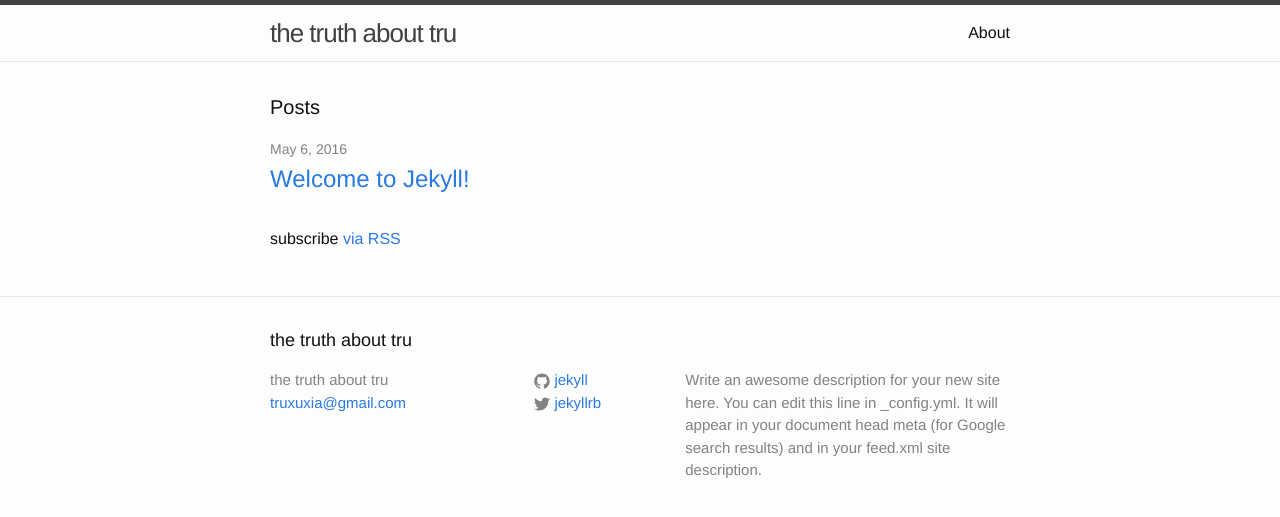
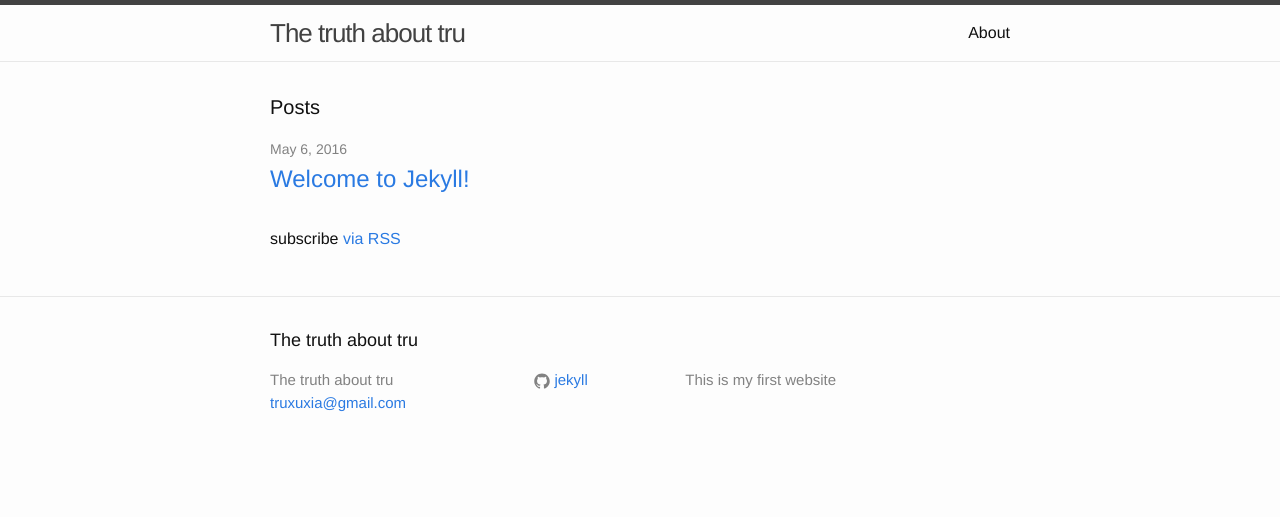
Before and after one commit to truxuxia/truxuxia.github.io, a Jekyll site: the page built from index.html, in a window 1280 px wide. Shown: the top 517 px of the page. Built offline with Jekyll 4.4.1, drawn with Linux system fonts in a browser that asks for light colours.

Commit message:
Update _config.yml

```diff
--- a/_config.yml
+++ b/_config.yml
@@ -6,15 +6,13 @@
 # 'jekyll serve'. If you change this file, please restart the server process.
 
 # Site settings
-title: the truth about tru
+title: The truth about tru
 email: truxuxia@gmail.com
 description: > # this means to ignore newlines until "baseurl:"
-  Write an awesome description for your new site here. You can edit this
-  line in _config.yml. It will appear in your document head meta (for
-  Google search results) and in your feed.xml site description.
+  This is my first website
 baseurl: "" # the subpath of your site, e.g. /blog
 url: "http://yourdomain.com" # the base hostname & protocol for your site
-twitter_username: jekyllrb
+#twitter_username: jekyllrb
 github_username:  jekyll
 
 # Build settings
```
